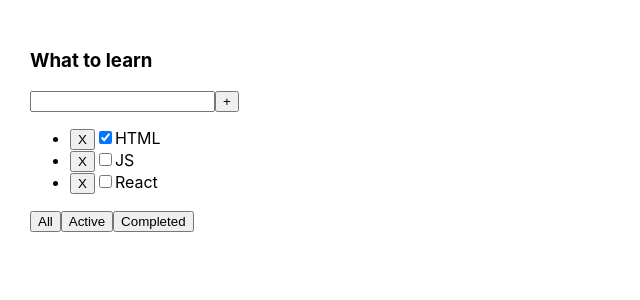
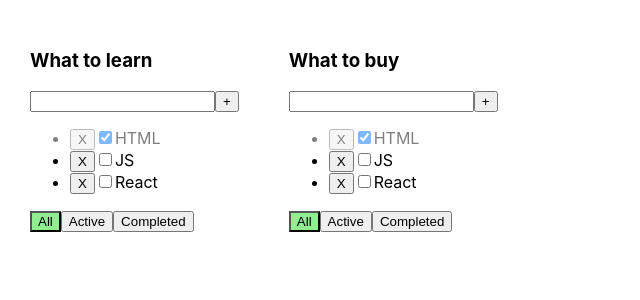
Before and after one commit to DmitrijSergeev/Todolist, a React (Create React App) app: page / in a window 1280 px wide. Shown: the top 300 px of the page, without its empty margins (0-640 px from the left). Built offline with nearby package versions, Linux system fonts and the light colour scheme.

Commit message:
two todolists

```diff
--- a/src/App.tsx
+++ b/src/App.tsx
@@ -3,49 +3,71 @@ import './App.css';
 import {Todolist} from "./components/todolist/Todolist";
 import {v1} from "uuid";
 
-export type FilterType = 'all'|'active'|'completed'
+export type FilterType = 'all' | 'active' | 'completed'
+
+type TodolistType = {
+    todoId: string
+    title: string
+    filter: FilterType
+}
 
 function App() {
+
+    const [todolists, setTodolists] = useState<TodolistType[]>([
+        {todoId: v1(), title: 'What to learn', filter: 'all'},
+        {todoId: v1(), title: 'What to buy', filter: 'all'},
+    ])
     const [tasks, setTasks] = useState([
-        {taskId:v1(), title: 'HTML', isDone: true},
-        {taskId:v1(), title: 'JS', isDone: false},
-        {taskId:v1(), title: 'React', isDone: false},
+        {taskId: v1(), title: 'HTML', isDone: true},
+        {taskId: v1(), title: 'JS', isDone: false},
+        {taskId: v1(), title: 'React', isDone: false},
     ])
 
     const [filter, setFilter] = useState<FilterType>('all')
 
     let filteredTasks = tasks;
-    if (filter === 'active'){
-        filteredTasks = tasks.filter( t => !t.isDone)
+    if (filter === 'active') {
+        filteredTasks = tasks.filter(t => !t.isDone)
     }
-    if (filter === 'completed'){
-        filteredTasks = tasks.filter( t => t.isDone)
+    if (filter === 'completed') {
+        filteredTasks = tasks.filter(t => t.isDone)
     }
     const changeFilter = (filter: FilterType) => {
         setFilter(filter)
     }
-    function removeTask (taskId: string){
-        let filteredTasks = tasks.filter( t => t.taskId !==taskId )
-        setTasks( filteredTasks )
+
+    function removeTask(taskId: string) {
+        let filteredTasks = tasks.filter(t => t.taskId !== taskId)
+        setTasks(filteredTasks)
     }
 
     function addTask(title: string) {
-        const newTask = {taskId:v1(), title, isDone: false}
-        setTasks( [newTask, ...tasks] )
+        const newTask = {taskId: v1(), title, isDone: false}
+        setTasks([newTask, ...tasks])
     }
-    function changeTaskStatus (taskId: string, isDone: boolean) {
-        setTasks( tasks.map (t => t.taskId === taskId ? {...t, isDone} : t) )
+
+    function changeTaskStatus(taskId: string, isDone: boolean) {
+        setTasks(tasks.map(t => t.taskId === taskId ? {...t, isDone} : t))
     }
 
     return (
         <div className="App">
+            {todolists.map(tl => {
+                    return (
+                        <Todolist
+                            key={tl.todoId}
+                            title={tl.title}
+                            tasks={filteredTasks}
+                            removeTask={removeTask}
+                            changeFilter={changeFilter}
+                            addTask={addTask}
+                            changeTaskStatus={changeTaskStatus}
+                            filter={tl.filter}
+                        />
+                    )
+                }
+            )}
 
-            <Todolist tasks={filteredTasks}
-                      removeTask={removeTask}
-                      changeFilter={changeFilter}
-                      addTask={addTask}
-                      changeTaskStatus={changeTaskStatus}
-            />
 
         </div>
     );
--- a/src/components/todolist/Todolist.module.css
+++ b/src/components/todolist/Todolist.module.css
@@ -9,3 +9,9 @@
 .errorMessage {
     color: red;
 }
+.activeFilter {
+    background-color: lightgreen;
+}
+.isDone {
+    opacity: 0.5;
+}
--- a/src/components/todolist/Todolist.tsx
+++ b/src/components/todolist/Todolist.tsx
@@ -12,24 +12,32 @@ export type TaskProps = {
 
 type TodolistProps = {
     tasks: TaskProps[]
-    removeTask: (taskId: string)=>void
-    changeFilter: (filter: FilterType)=> void
-    addTask: (title: string)=>void
-    changeTaskStatus: (taskId: string, isDone: boolean)=> void
+    removeTask: (taskId: string) => void
+    changeFilter: (filter: FilterType) => void
+    addTask: (title: string) => void
+    changeTaskStatus: (taskId: string, isDone: boolean) => void
+    filter: FilterType
+    title: string
 }
 export const Todolist = (
-    {tasks, removeTask, changeFilter, addTask, changeTaskStatus}: TodolistProps) => {
+    {tasks, removeTask, changeFilter, addTask, changeTaskStatus, filter, title}: TodolistProps) => {
     const inputRef = useRef<HTMLInputElement>(null)
 
-    const [error, setError] = useState<string|null>(null)
+    const [error, setError] = useState<string | null>(null)
 
-    const onClickAllHandler = () => {changeFilter('all') }
-    const onClickActiveHandler = () => {changeFilter('active') }
-    const onClickCompletedHandler = () => {changeFilter('completed') }
+    const onClickAllHandler = () => {
+        changeFilter('all')
+    }
+    const onClickActiveHandler = () => {
+        changeFilter('active')
+    }
+    const onClickCompletedHandler = () => {
+        changeFilter('completed')
+    }
 
     const addTaskHandler = () => {
-        if (inputRef.current){
-            if (inputRef.current.value !==''){
+        if (inputRef.current) {
+            if (inputRef.current.value !== '') {
                 addTask(inputRef.current.value.trim())
                 inputRef.current.value = ''
             } else {
@@ -39,45 +47,54 @@ export const Todolist = (
     }
     const onKeyDownHandler = (e: KeyboardEvent<HTMLInputElement>) => {
         setError(null)
-        if (e.key === 'Enter'){
+        if (e.key === 'Enter') {
             addTaskHandler()
         }
     }
     return (
         <div>
-            <h3>What to learn</h3>
+            <h3>{title}</h3>
             <div>
                 <Input ref={inputRef} onKeyDown={onKeyDownHandler}
                        className={error ? s.error : ''}
                 />
                 <Button onClick={addTaskHandler}>+</Button>
-                {error && <div className={s.errorMessage}>{error}</div> }
+                {error && <div className={s.errorMessage}>{error}</div>}
             </div>
             {tasks.length === 0 ? (
                 <p className={s.tasks}>Array is empty</p>
-                ) : (
+            ) : (
                 <ul>
-                    {tasks.map((el) => {
-                        const removeOnCklick = () => {removeTask(el.taskId)}
+                    {tasks.map((t) => {
+                        const removeOnCklick = () => {
+                            removeTask(t.taskId)
+                        }
                         const onChangeCheckedHandler = (e: ChangeEvent<HTMLInputElement>) => {
-                            changeTaskStatus(el.taskId, e.currentTarget.checked)
+                            changeTaskStatus(t.taskId, e.currentTarget.checked)
                         }
                         return (
-                            <li key={el.taskId}>
+                            <li key={t.taskId}
+                                className={t.isDone ? s.isDone : ''}>
                                 <Button onClick={removeOnCklick}>X</Button>
-                                <input type="checkbox" checked={el.isDone}
+                                <input type="checkbox" checked={t.isDone}
                                        onChange={onChangeCheckedHandler}
                                 />
-                                <span>{el.title}</span>
+                                <span>{t.title}</span>
                             </li>
                         )
                     })}
                 </ul>
             )}
             <div>
-                <Button onClick={onClickAllHandler}>All</Button>
-                <Button onClick={onClickActiveHandler}>Active</Button>
-                <Button onClick={onClickCompletedHandler}>Completed</Button>
+                <Button className={filter === 'all' ? s.activeFilter : ''} onClick={onClickAllHandler}>
+                    All
+                </Button>
+                <Button className={filter === 'active' ? s.activeFilter : ''} onClick={onClickActiveHandler}>
+                    Active
+                </Button>
+                <Button className={filter === 'completed' ? s.activeFilter : ''} onClick={onClickCompletedHandler}>
+                    Completed
+                </Button>
             </div>
         </div>
     );
--- a/src/components/ui/input/Input.tsx
+++ b/src/components/ui/input/Input.tsx
@@ -6,7 +6,7 @@ type InputProps = {
 
 
 export const Input = forwardRef<HTMLInputElement, InputProps>((props, ref) => {
-    const {className, onKeyDown, ...rest} = props;
+    const {className, onKeyDown} = props;
 
     return (
         <label>
```
